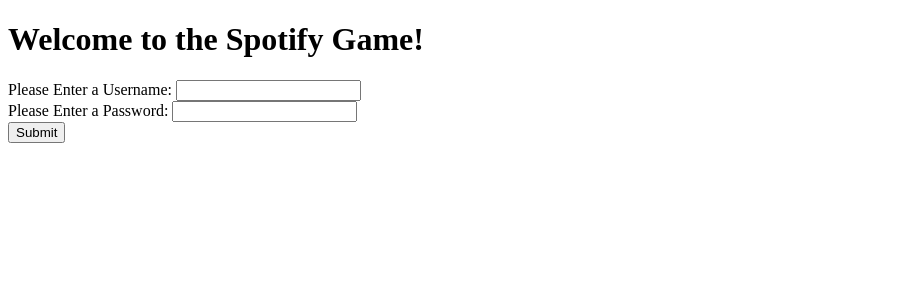
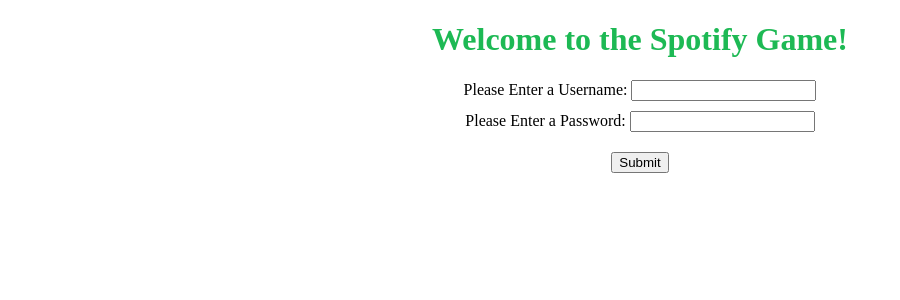
Before and after one commit to baileyvanwormer/426-FinalProject-SpotifyGame, an Angular app in the folder SpotifyGame/: page / in a window 1280 px wide. Shown: the top 300 px of the page, without its empty margins (0-900 px from the left). Built offline with nearby package versions, Linux system fonts and the light colour scheme.

Commit message:
basic frontend implementation

```diff
--- a/SpotifyGame/src/app/game-view/game-view.component.css
+++ b/SpotifyGame/src/app/game-view/game-view.component.css
@@ -0,0 +1,7 @@
+div {
+    text-align: center;
+}
+
+div.input {
+    padding: 10px;
+}
--- a/SpotifyGame/src/app/game-view/game-view.component.html
+++ b/SpotifyGame/src/app/game-view/game-view.component.html
@@ -1,4 +1,4 @@
-<div>
+<div class="input">
     <label>Please Enter an Artist Name: </label>
     <input #artistName type="text"/>
 </div>
--- a/SpotifyGame/src/app/login-view/login-view.component.css
+++ b/SpotifyGame/src/app/login-view/login-view.component.css
@@ -0,0 +1,20 @@
+h1 {
+    color: #1DB954;
+    text-align: center;
+}
+
+div {
+    text-align: center;
+}
+
+div.submit {
+    padding: 10px;
+}
+
+div.input {
+    padding: 10px;
+}
+
+label {
+    text-align: center;
+}
--- a/SpotifyGame/src/app/login-view/login-view.component.html
+++ b/SpotifyGame/src/app/login-view/login-view.component.html
@@ -6,11 +6,11 @@
         <label>Please Enter a Username: </label>
         <input #username type="text"/>
     </div>
-    <div>
+    <div class="input">
         <label>Please Enter a Password: </label>
         <input #password type="password"/>
     </div>
 </div>
-<div>
+<div class="submit">
     <button (click)="handleSubmit(username.value, password.value)">Submit</button>
 </div>
--- a/SpotifyGame/src/app/menu-view/menu-view.component.css
+++ b/SpotifyGame/src/app/menu-view/menu-view.component.css
@@ -0,0 +1,8 @@
+div {
+    text-align: center;
+}
+
+ol {
+    text-align: center;
+    list-style-position: inside;
+}
```
